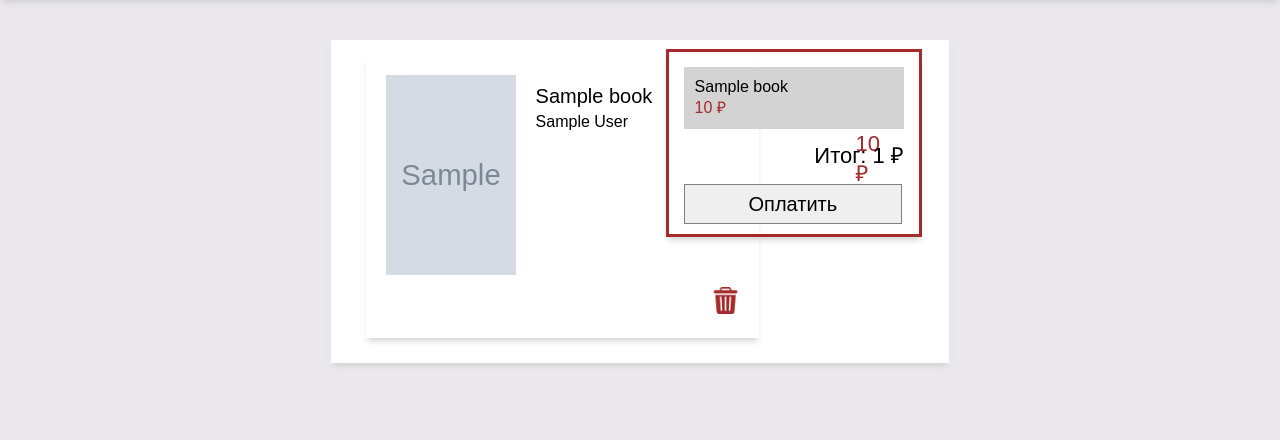
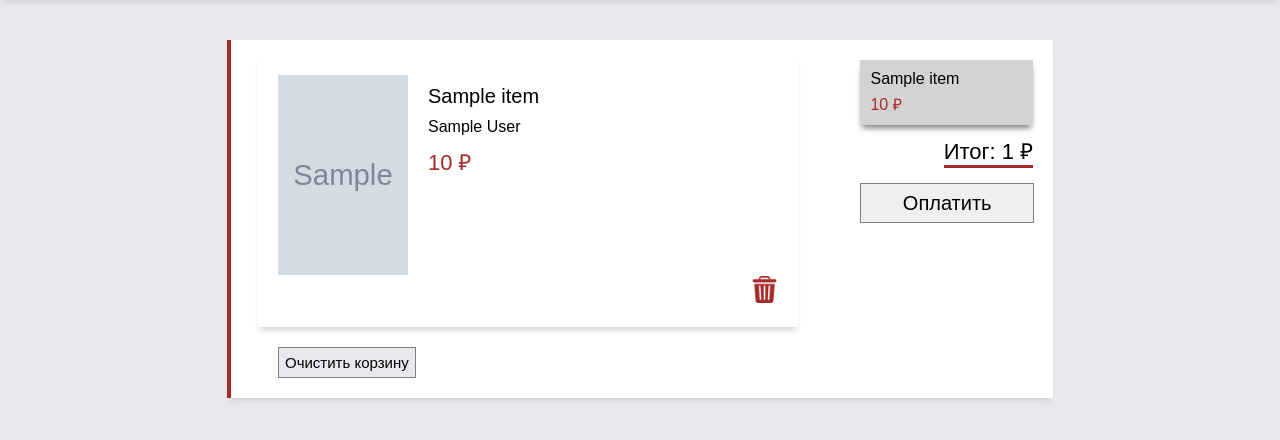
Before and after one commit to stolstule/bookstore, a Django app: template users/templates/users/basket.html in a window 1280 px wide. Shown: the part 103-543 px from the top of the page. Run offline with Django 3.2, Linux system fonts and the light colour scheme; the template is opened without the code that fills it: most values are stand-ins (such as "Sample title", 1, 10 or a date in 2020); grey boxes marked "Sample" are stand-in pictures; some libraries are stand-ins or nearby versions.

Commit message:
commit 1.06.23

```diff
--- a/users/static/users/basket_page.css
+++ b/users/static/users/basket.css
@@ -1,19 +1,25 @@
 .basket-block {
-    width: 46%;
+    border-left: 4px solid brown;
+    display: flex;
+    width: 800px;
     font-family: arial;
     box-shadow: 0 5px 6px -2px lightgray;
     margin-left: auto;
     margin-right: auto;
     margin-top: 40px;
     background: white;
-    padding: 15px;
+    padding: 15px 15px 20px 7px;
+}
+
+.items-block {
+    width: 700px;
 }
 
 .item-block {
     display: inline-block;
     padding: 20px;
     margin: 0px 20px 10px 20px;
-    width: 60%;
+    width: 500px;
     box-shadow: 0 5px 6px -2px lightgray;
 }
 
@@ -25,9 +31,8 @@
 .title-block {
     color: black;
     display: inline-block;
-    width: 150px;
-    padding: 10px 20px 5px 0px;
-    margin-top: 0px;
+    width: 320px;
+    padding: 10px 20px 10px 0px;
     font-size: 20px;
     text-decoration: none;
 }
@@ -42,29 +47,23 @@
     color: brown;
     font-size: 22px;
     margin-bottom: 100px;
-    margin-left: 470px;
 }
 
-.total-block {
-    position: absolute;
-    padding: 10px;
-    top: 19%;
-    right: 28%;
-    float: right;
-    width: 230px;
-    border: 3px solid brown;
-    box-shadow: 0 5px 6px -2px lightgray;
+.author-block {
+    padding-left: 140px;
+    width: 320px;
+    padding-bottom: 10px;
 }
 
 .result-item {
     background: lightgray;
-    border: 1px solid lightgray;
     padding: 10px;
     margin: 5px;
+    box-shadow: 0 5px 6px -2px gray;
 }
 
-result-title {
-    font-size: 20px;
+.result-title {
+    margin-bottom: 5px;
 }
 
 .result-price {
@@ -75,6 +74,7 @@
     font-size: 22px;
     margin: 5px;
     float: right;
+    border-bottom: 3px solid brown;
 }
 
 .button {
@@ -89,3 +89,19 @@
 .button:hover {
     background: lightgray;
 }
+
+.basket_remove {
+    font-size: 15px;
+    background: #E8E9ED;
+    border: 1px solid gray;
+    display: inline-block;
+    color: black;
+    text-decoration: none;
+    padding: 6px;
+    margin-top: 10px;
+    margin-left: 40px;
+}
+
+.basket_remove:hover {
+    background: lightgray;
+}
--- a/users/templates/users/basket.html
+++ b/users/templates/users/basket.html
@@ -6,26 +6,29 @@
 {% endblock %}
 
 {% block css_load %}
-    <link rel="stylesheet" href="{% static 'users/basket_page.css' %}">
+    <link rel="stylesheet" href="{% static 'users/basket.css' %}">
 {% endblock %}
 
 {% block content %}
     <div class="basket-block">
         {% if baskets %}
-            {% for item in baskets %}
-                <div class="item-block">
-                    <a class="image-block" href="{{ item.book.get_url }}"><img src="{{ item.book.image }}" height="200" width="130"></a>
-                    <a class="title-block" href="{{ item.book.get_url }}">{{ item.book.title }}</a>
-                    <div class="author-block">{{ item.book.author }}</div>
-                    <div class="price-block">{{ item.book.price }} ₽</div>
-                    <a class="trash-icon" href="{% url 'book_remove' item.book.id %}"><img src="/static/store/img/trash.png" height="27" width="27"></a>
-                </div>
-            {% endfor %}
+            <div class="items-block">
+                {% for item in baskets %}
+                    <div class="item-block">
+                        <a class="image-block" href="{{ item.get_url }}"><img src="{{ item.image }}" height="200" width="130"></a>
+                        <a class="title-block" href="{{ item.get_url }}">{{ item.title }}</a>
+                        <div class="author-block">{{ item.author }}</div>
+                        <div class="price-block">{{ item.price }} ₽</div>
+                        <a class="trash-icon" href="{% url 'book_remove' item.id %}"><img src="/static/store/img/trash.png" height="27" width="27"></a>
+                    </div>
+                {% endfor %}
+                <a class="basket_remove" href="{% url 'basket_remove' %}">Очистить корзину</a>
+            </div>
             <div class="total-block">
                 {% for item in baskets %}
                     <div class="result-item">
-                        <div class="result-title">{{ item.book.title }}</div>
-                        <div class="result-price">{{ item.book.price }} ₽</div>
+                        <div class="result-title">{{ item.title }}</div>
+                        <div class="result-price">{{ item.price }} ₽</div>
                     </div>
                 {% endfor %}
                 <div class="total-sum">
--- a/users/urls.py
+++ b/users/urls.py
@@ -7,6 +7,7 @@
     path('basket', views.basket_page, name='basket'),
     path('basket/add/<int:book_id>/', views.basket_add, name='basket_add'),
     path('basket/remove/<int:book_id>/', views.book_remove, name='book_remove'),
+    path('basket/remove_all', views.basket_remove, name='basket_remove'),
     path('register/', views.register, name='register'),
     path('login/', views.LoginPage.as_view(), name='login'),
     path('logout/', views.logout_view, name='logout'),
```
Also changed, not shown: store/static/store/book_page.css (renamed from store/static/store/book.css, +24 -2 lines), store/templates/store/book_page.html (+6 -2 lines), store/views.py (+16 -0 lines), users/views.py (+46 -20 lines), users/models.py (line endings or trailing spaces).
